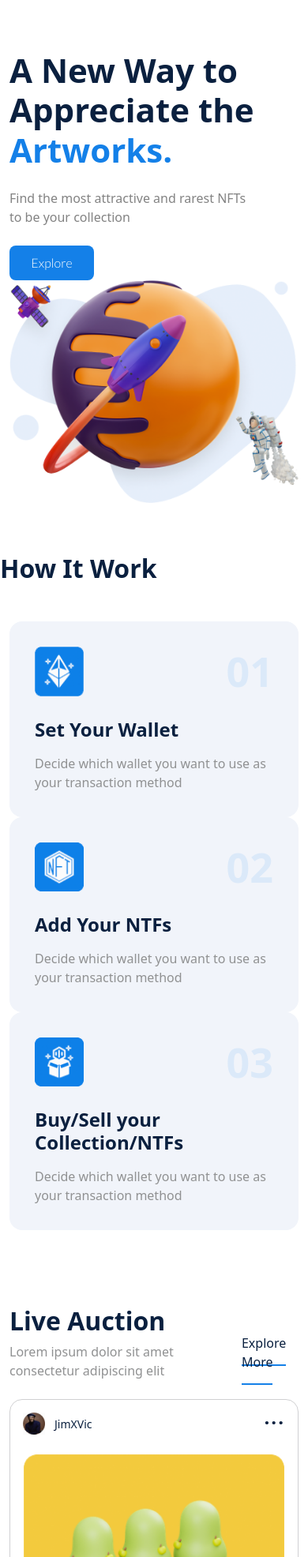
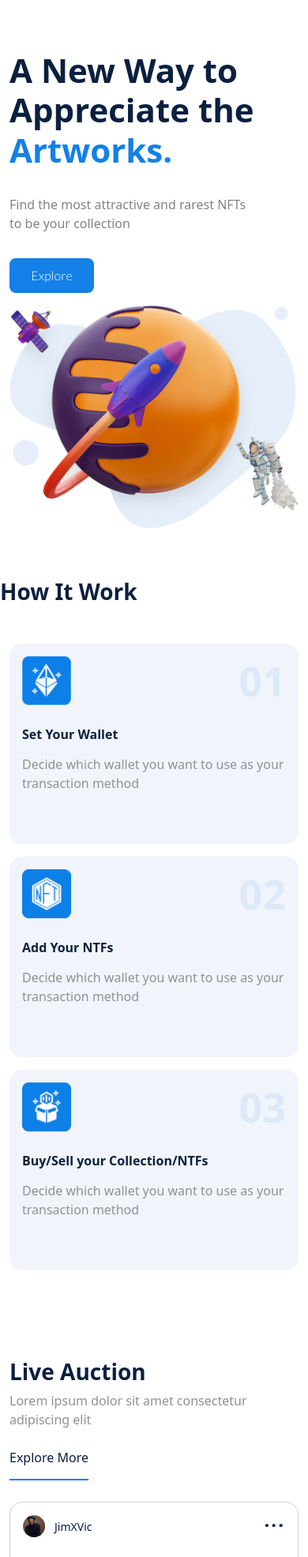
Before and after one commit to devslotcy/modernkariyer, a PHP site: page / in a window 390 px wide. Shown: the part 56-2028 px from the top of the page at 79% size. Run offline with PHP 8.4, Linux system fonts and the light colour scheme; some libraries are stand-ins or nearby versions.

Commit message:
responsive alanlar işlendi
Media queryler eklendi style da değişiklikler yapıldı.

```diff
--- a/assets/css/responsive.css
+++ b/assets/css/responsive.css
@@ -1,3 +1,69 @@
+@media only screen and (max-width: 1024px){
+
+}
+
+@media only screen and (max-width: 768px){
+    .home_title {
+        font-size: 24px;
+    }
+    .home_paragraf {
+        width: 90%;
+    }
+    .section-box {
+        padding: 1rem;
+        min-height: 254px;
+    }
+    .section-title-sm, .card-nft-title, .nft_price {
+        font-size: 18px;
+    }
+    .section-title {
+        font-size: 28px;
+    }
+    .df {
+        display: grid;
+    }
+    .section_href {
+        margin-bottom: 2.75rem;
+    }
+    .mobil_bottom {
+        margin-bottom: 1rem;
+    }
+    .bottom12 {
+        margin-bottom: 18rem;
+    }
+    .choose_card {
+        padding: 4.5rem 1rem 1rem 1rem;
+    }
+    .faq_img {
+        width: 100%;
+    }
+    .partners_img {
+        height: 18px;
+        padding: 0 58px 0 0;
+    }
+    .news_bg {
+        padding: 1.625rem 1.75rem;
+    }
+    .section-title-md {
+        font-size: 24px;
+        width: 100%;
+    }
+    .news_img {
+        width: 100%;
+    }
+    .news_input {
+        width: 100%;
+        padding: 1rem;
+    }
+    .mobil_d-none{
+        display: none;
+    }
+    .mobil_top-3 {
+        margin-top: 3rem!important;
+    }
+}
+
+
 @media only screen and (max-width: 600px) {
     .head_logo {
         width: 190px;
@@ -9,11 +75,31 @@
     .home_paragraf {
         width: 85%;
     }
-
-}
-
-@media (max-width: 768px){
-    .ipad-bottom{margin-bottom: 1.5rem!important;}
+    .section-title-sm, .card-nft-title, .nft_price {
+        font-size: 24px;
+    }
+    .section-title-sm {
+        font-size: 16px;
+    }
+    .bottom12 {
+        margin-bottom: 58rem;
+    }
+    .faq_img {
+        width: 50%;
+    }
+    .partners_img {
+        height: 4vw;
+        padding: 0 20px 0 0;
+    }
+    .news_bg {
+        padding: 1.25rem;
+    }
+    .column_flex {
+        justify-content: start;
+    }
+    .mobil_d-none {
+        display: block;
+    }
 }
 
 @media (min-width: 992px){
--- a/assets/css/style.css
+++ b/assets/css/style.css
@@ -2,6 +2,20 @@
 @import url('https://fonts.googleapis.com/css2?family=Lato:wght@100;300;400;700;900&family=Nunito:wght@200;400;500;600;700&display=swap');
 @import "reset.css";
 body{font-family: 'Lato';}
+
+
+.df {display: flex;}
+.jcb {justify-content: space-between;}
+.jcc {justify-content: center;}
+.aic {align-items: center;}
+
+
+
+input::placeholder {
+    color: #5d6b7e;
+    font-size: 14px;
+}
+
 .head_logo {
     width: 140px;
     height: auto;
@@ -149,7 +163,7 @@ body{font-family: 'Lato';}
 .dropdown-menu {
     min-width: 7rem !important;
     padding: 0.5rem !important;
-    border-radius: 1rem !important;
+    border-radius: .5rem !important;
     border: solid 1px rgba(208, 208, 210, 0.5) !important;
 }
 .card-img-colection {
@@ -422,3 +436,9 @@ body{font-family: 'Lato';}
 .navbar-toggler:focus {
     box-shadow: none !important;
 }
+.home_image {
+    width: 100%;
+}
+.mb-20 {
+    margin-bottom: 2rem!important;
+}
--- a/index.php
+++ b/index.php
@@ -57,20 +57,20 @@
 
     <section class="home">
         <div class="container">
-            <div class="row home_padding">
-                <div class="col-lg-5 col-md-6 col-12">
+            <div class="row home_padding d-flex align-items-center">
+                <div class="col-lg-5 col-md-6 col-12 mobil_bottom">
                     <div class="home-content">
-                        <div class="home-text mb-4">
+                        <div class="home-text mb-20">
                             <h2 class="home_title">A New Way to Appreciate the</h2>
                             <h2 class="home_title soft_blue">Artworks.</h2>
                         </div>
-                        <p class="home_paragraf mb-4">Find the most attractive and rarest NFTs to be your collection</p>
+                        <p class="home_paragraf mb-20">Find the most attractive and rarest NFTs to be your collection</p>
                         <button type="button" class="outer_btn home_btn">Explore</button>
                     </div>
                 </div>
                 <div class="col-lg-7 col-md-6 col-12">
                     <div class="home-img">
-                        <img class="w-100" src="./assets/images/home.png">
+                        <img class="home_image" src="./assets/images/home.png">
                     </div>
                 </div>
             </div>
@@ -82,7 +82,7 @@
         <div class="container">
             <div class="row">
                 <h2 class="section-title mb-5">How It Work</h2>
-                <div class="col-lg-4 col-md-4 col-12">
+                <div class="col-lg-4 col-md-4 col-12 mobil_bottom">
                     <div class="section-box">
                         <div class="d-flex justify-content-between mb-175">
                             <img class="box_icon" src="./assets/images/icon-sm1.png">
@@ -94,7 +94,7 @@
                         </div>
                     </div>
                 </div>
-                <div class="col-lg-4 col-md-4 col-12">
+                <div class="col-lg-4 col-md-4 col-12 mobil_bottom">
                     <div class="section-box">
                         <div class="d-flex justify-content-between mb-175">
                             <img class="box_icon" src="./assets/images/icon-sm2.png">
@@ -106,7 +106,7 @@
                         </div>
                     </div>
                 </div>
-                <div class="col-lg-4 col-md-4 col-12">
+                <div class="col-lg-4 col-md-4 col-12 mobil_bottom">
                     <div class="section-box">
                         <div class="d-flex justify-content-between mb-175">
                             <img class="box_icon" src="./assets/images/icon-sm3.png">
@@ -125,7 +125,7 @@
     <section class="live_auction bottom6">
         <div class="container">
             <div class="row">
-                <div class="d-flex justify-content-between align-items-center">
+                <div class="df jcb aic">
                     <div class="section_details mb-4">
                         <h2 class="section-title mb-2">Live Auction</h2>
                         <p class="section-title-description">Lorem ipsum dolor sit amet consectetur adipiscing elit</p>
@@ -363,7 +363,7 @@
     <section class="top_artist bottom6">
         <div class="container">
             <div class="row">
-                <div class="d-flex justify-content-between align-items-center">
+                <div class="df jcb aic">
                     <div class="section_details mb-4">
                         <h2 class="section-title mb-2">Top Artist</h2>
                         <p class="section-title-description">The hands thats creat many İnteresting NTFs</p>
@@ -374,42 +374,42 @@
                 </div>
             </div>
             <div class="row">
-                <div class="col-lg-2 col-md-4 col-4">
+                <div class="col-lg-2 col-md-4 col-4 mobil_bottom">
                     <div class="top-artist d-grid">
                         <img class="w-100 mb-3" src="./assets/images/user-lg.png">
                         <h2 class="section-title-sm mb-2">Sera Cobalt</h2>
                         <p class="section-title-description">250.8 <span class="uppercase">Eth</span></p>
                     </div>
                 </div>
-                <div class="col-lg-2 col-md-4 col-4">
+                <div class="col-lg-2 col-md-4 col-4 mobil_bottom">
                     <div class="top-artist d-grid">
                         <img class="w-100 mb-3" src="./assets/images/user-lg.png">
                         <h2 class="section-title-sm mb-2">Sera Cobalt</h2>
                         <p class="section-title-description">250.8 <span class="uppercase">Eth</span></p>
                     </div>
                 </div>
-                <div class="col-lg-2 col-md-4 col-4">
+                <div class="col-lg-2 col-md-4 col-4 mobil_bottom">
                     <div class="top-artist d-grid">
                         <img class="w-100 mb-3" src="./assets/images/user-lg.png">
                         <h2 class="section-title-sm mb-2">Sera Cobalt</h2>
                         <p class="section-title-description">250.8 <span class="uppercase">Eth</span></p>
                     </div>
                 </div>
-                <div class="col-lg-2 col-md-4 col-4">
+                <div class="col-lg-2 col-md-4 col-4 mobil_bottom">
                     <div class="top-artist d-grid">
                         <img class="w-100 mb-3" src="./assets/images/user-lg.png">
                         <h2 class="section-title-sm mb-2">Sera Cobalt</h2>
                         <p class="section-title-description">250.8 <span class="uppercase">Eth</span></p>
                     </div>
                 </div>
-                <div class="col-lg-2 col-md-4 col-4">
+                <div class="col-lg-2 col-md-4 col-4 mobil_bottom">
                     <div class="top-artist d-grid">
                         <img class="w-100 mb-3" src="./assets/images/user-lg.png">
                         <h2 class="section-title-sm mb-2">Sera Cobalt</h2>
                         <p class="section-title-description">250.8 <span class="uppercase">Eth</span></p>
                     </div>
                 </div>
-                <div class="col-lg-2 col-md-4 col-4">
+                <div class="col-lg-2 col-md-4 col-4 mobil_bottom">
                     <div class="top-artist d-grid">
                         <img class="w-100 mb-3" src="./assets/images/user-lg.png">
                         <h2 class="section-title-sm mb-2">Sera Cobalt</h2>
@@ -423,7 +423,7 @@
     <section class="explore_by_category bottom6">
         <div class="container">
             <div class="row">
-                <div class="d-flex justify-content-between align-items-center">
+                <div class="df jcb aic">
                     <div class="section_details mb-4">
                         <h2 class="section-title mb-2">Explore by Category</h2>
                         <p class="section-title-description">Find your favorite category here</p>
@@ -434,37 +434,37 @@
                 </div>
             </div>
             <div class="row">
-                <div class="col-lg-2 col-md-4 col-4 ipad-bottom">
+                <div class="col-lg-2 col-md-4 col-6 mobil_bottom">
                     <div class="explore_box p-3">
                         <img class="explore_icon mx-auto" src="./assets/images/explore_icon.png">
                         <h2 class="explore_title">Game Items</h2>
                     </div>
                 </div>
-                <div class="col-lg-2 col-md-4 col-4 ipad-bottom">
+                <div class="col-lg-2 col-md-4 col-6 mobil_bottom">
                     <div class="explore_box p-3">
                         <img class="explore_icon mx-auto" src="./assets/images/explore_icon.png">
                         <h2 class="explore_title">Game Items</h2>
                     </div>
                 </div>
-                <div class="col-lg-2 col-md-4 col-4 ipad-bottom">
+                <div class="col-lg-2 col-md-4 col-6 mobil_bottom">
                     <div class="explore_box p-3">
                         <img class="explore_icon mx-auto" src="./assets/images/explore_icon.png">
                         <h2 class="explore_title">Game Items</h2>
                     </div>
                 </div>
-                <div class="col-lg-2 col-md-4 col-4 ipad-bottom">
+                <div class="col-lg-2 col-md-4 col-6 mobil_bottom">
                     <div class="explore_box p-3">
                         <img class="explore_icon mx-auto" src="./assets/images/explore_icon.png">
                         <h2 class="explore_title">Game Items</h2>
                     </div>
                 </div>
-                <div class="col-lg-2 col-md-4 col-4 ipad-bottom">
+                <div class="col-lg-2 col-md-4 col-6 mobil_bottom">
                     <div class="explore_box p-3">
                         <img class="explore_icon mx-auto" src="./assets/images/explore_icon.png">
                         <h2 class="explore_title">Game Items</h2>
                     </div>
                 </div>
-                <div class="col-lg-2 col-md-4 col-4 ipad-bottom">
+                <div class="col-lg-2 col-md-4 col-6 mobil_bottom">
                     <div class="explore_box p-3">
                         <img class="explore_icon mx-auto" src="./assets/images/explore_icon.png">
                         <h2 class="explore_title">Game Items</h2>
@@ -477,7 +477,7 @@
     <section class="popular_collections bottom6">
         <div class="container">
             <div class="row">
-                <div class="d-flex justify-content-between align-items-center">
+                <div class="df jcb aic">
                     <div class="section_details mb-4">
                         <h2 class="section-title mb-2">Popular Collections</h2>
                         <p class="section-title-description">Here the popular collections</p>
@@ -622,14 +622,14 @@
     <section class="faq bottom6">
         <div class="container">
             <div class="row">
-                <div class="col-lg-3 col-md-3 col-12">
+                <div class="col-lg-3 col-md-4 col-12 mobil_bottom">
                     <div class="d-grid">
                         <h2 class="section-title mb-2">FAQs</h2>
                         <p class="section-title-description mb-5">What people usually ask</p>
                         <img class="faq_img" src="./assets/images/faq.png" alt="faq">
                     </div>
                 </div>
-                <div class="col-lg-9 col-md-9 col-12">
+                <div class="col-lg-9 col-md-8 col-12">
                     <div class="faq_accordion">
                         <div class="accordion" id="accordionExample">
                             <div class="accordion-item mb-2">
@@ -710,7 +710,7 @@
         <div class="container">
             <div class="news_bg">
                 <div class="row d-flex align-items-center">
-                    <div class="col-lg-6 col-md-6 col-12">
+                    <div class="col-lg-6 col-md-6 col-12 mobil_bottom">
                         <h2 class="section-title-md mb-4">Signup for our newsletter to get the latest information in your box</h2>
                         <p class="section-title-description mb-3">No spam message, your email is safe with us</p>
                         <input type="email" class="news_input" placeholder="Type your email here">
@@ -730,13 +730,13 @@
         <div class="footer">
             <div class="container">
                 <div class="row mb-5">
-                    <div class="col-lg-5">
+                    <div class="col-lg-5 col-md-5 col-12">
                         <div class="footer_logo">
                             <img class="footer_img mb-3" src="./assets/images/logo.png">
                             <p class="footer_desc">lorem ipsum dolor sit amet consectetur adipiscing elit sed do eiusmod tempor.</p>
                         </div>
                     </div>
-                    <div class="col-lg-1 column_flex">
+                    <div class="col-lg-1 col-md-2 col-6 column_flex">
                         <div class="footer_content">
                             <h4 class="footer_title">About Us</h4>
                             <div class="footer_list">
@@ -747,7 +747,7 @@
                             </div>
                         </div>
                     </div>
-                    <div class="col-lg-1 column_flex">
+                    <div class="col-lg-1 col-md-2 col-6 column_flex">
                         <div class="footer_content">
                             <h4 class="footer_title">Links</h4>
                             <div class="footer_list">
@@ -758,7 +758,7 @@
                             </div>
                         </div>
                     </div>
-                    <div class="col-lg-2 column_flex">
+                    <div class="col-lg-2 col-md-3 col-6 column_flex">
                         <div class="footer_content">
                             <h4 class="footer_title">Community Links</h4>
                             <div class="footer_list">
@@ -769,9 +769,9 @@
                             </div>
                         </div>
                     </div>
-                    <div class="col-lg-3 column_flex">
-                        <div class="footer_content">
-                            <h4 class="footer_title">Social Media</h4>
+                    <div class="col-lg-3 col-md-12 col-6 df jcc">
+                        <div class="footer_content mobil_top-3">
+                            <h4 class="footer_title mobil_d-none">Social Media</h4>
                             <div class="footer_social">
                                 <ul>
                                     <li><a target="_blank" href="https://www.instagram.com/"><img class="social_icon" src="./assets/images/instagram.png"></a></li>
```
